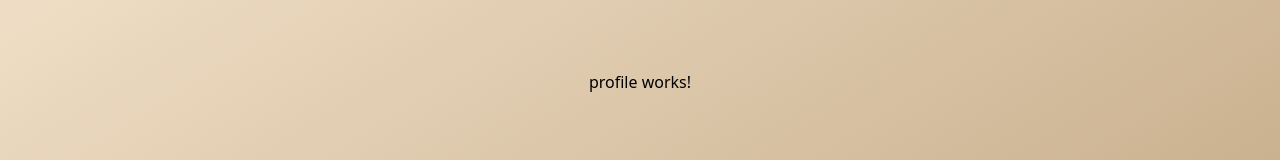
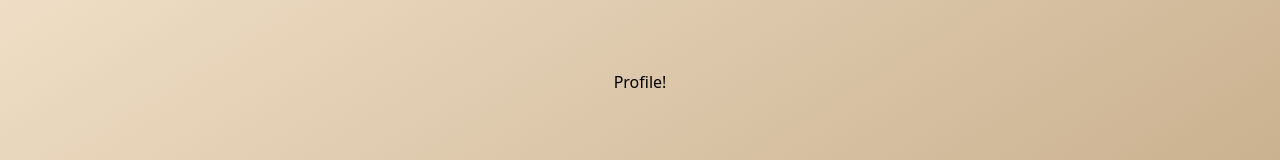
Before and after one commit to chas-academy/u06-fullstack-recipe-app-lemonyblossom, an Angular app in the folder RecipeFrontApp/: page /profile in a window 1280 px wide. Shown: the part 318-478 px from the top of the page. Built offline with nearby package versions, Linux system fonts and the light colour scheme.

Commit message:
dont have time for more on profile, undid changes

```diff
--- a/RecipeFrontApp/src/app/app.routes.ts
+++ b/RecipeFrontApp/src/app/app.routes.ts
@@ -2,7 +2,7 @@ import { Routes } from '@angular/router';
 import { RecipeSearchComponent } from './pages/search/recipe-search.component';
 import { RecipeComponent } from './pages/recipe/recipe.component';
 import { ProfileComponent } from './pages/profile/profile.component';
-import { authGuard } from './guards/auth.guard';
+import { AuthGuard } from './guards/auth.guard';
 import { LoginComponent } from './pages/login/login.component';
 import { RegisterComponent } from './pages/register/register.component';
 import { AppComponent } from './app.component';
@@ -12,7 +12,7 @@ export const routes: Routes = [
   { path: '', component: HomeComponent },
   { path: 'recipe/:id', component: RecipeComponent },
   { path: 'search', component: RecipeSearchComponent },
-  { path: 'profile', component: ProfileComponent, canActivate: [authGuard] },
+  { path: 'profile', component: ProfileComponent, canActivate: [AuthGuard] },
   { path: 'login', component: LoginComponent },
   { path: 'register', component: RegisterComponent },
 ];
--- a/RecipeFrontApp/src/app/guards/auth.guard.ts
+++ b/RecipeFrontApp/src/app/guards/auth.guard.ts
@@ -3,7 +3,7 @@ import { CanActivateFn } from '@angular/router';
 import { AuthService } from '../services/auth.service';
 import { Observable, pipe, tap } from 'rxjs';
 
-export const authGuard: CanActivateFn = (route, state) => {
+export const AuthGuard: CanActivateFn = (route, state) => {
 
   /*   const auth: AuthService = inject(AuthService);
 
--- a/RecipeFrontApp/src/app/pages/profile/profile.component.html
+++ b/RecipeFrontApp/src/app/pages/profile/profile.component.html
@@ -1 +1,10 @@
-<p>profile works!</p>
+<p>Profile!</p>
+<!-- <div>
+   @if(user){
+   <h2>Welcome, {{ user.name }}</h2>
+   <p>Email: {{ user.email }}</p>
+   }
+   @else{
+   No user found
+   }
+</div> -->
```
Also changed, not shown: 1 other file (tests, documents, lock files or other folders).
